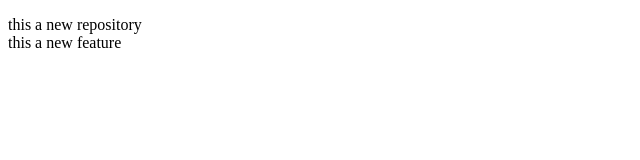
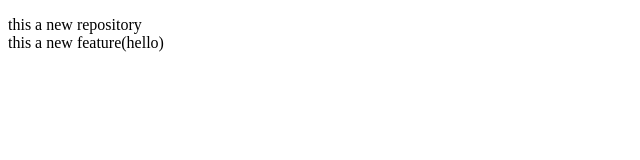
Before and after one commit to Shrishti-singhal96/local-repo, a plain HTML site: page index.html in a window 1280 px wide. Shown: the full height of the page, 0-640 px from the left. Drawn offline with Linux system fonts and the light colour scheme.

Commit message:
resolving feature

```diff
--- a/index.html
+++ b/index.html
@@ -8,7 +8,7 @@
 <body>
     <p>this a new repository
     <br>
-        this a new feature
+        this a new feature(hello)
     </p>
 
 </body>
```
